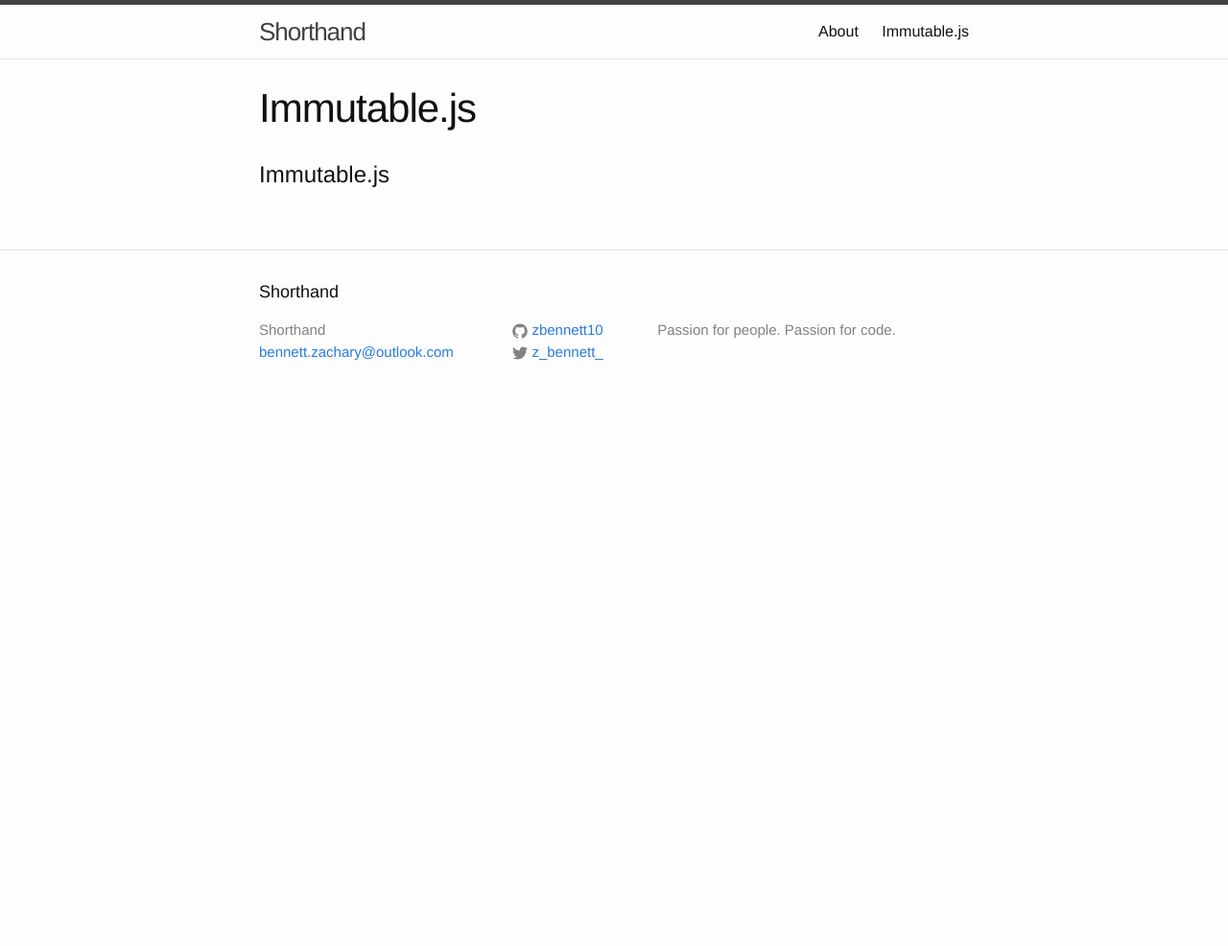
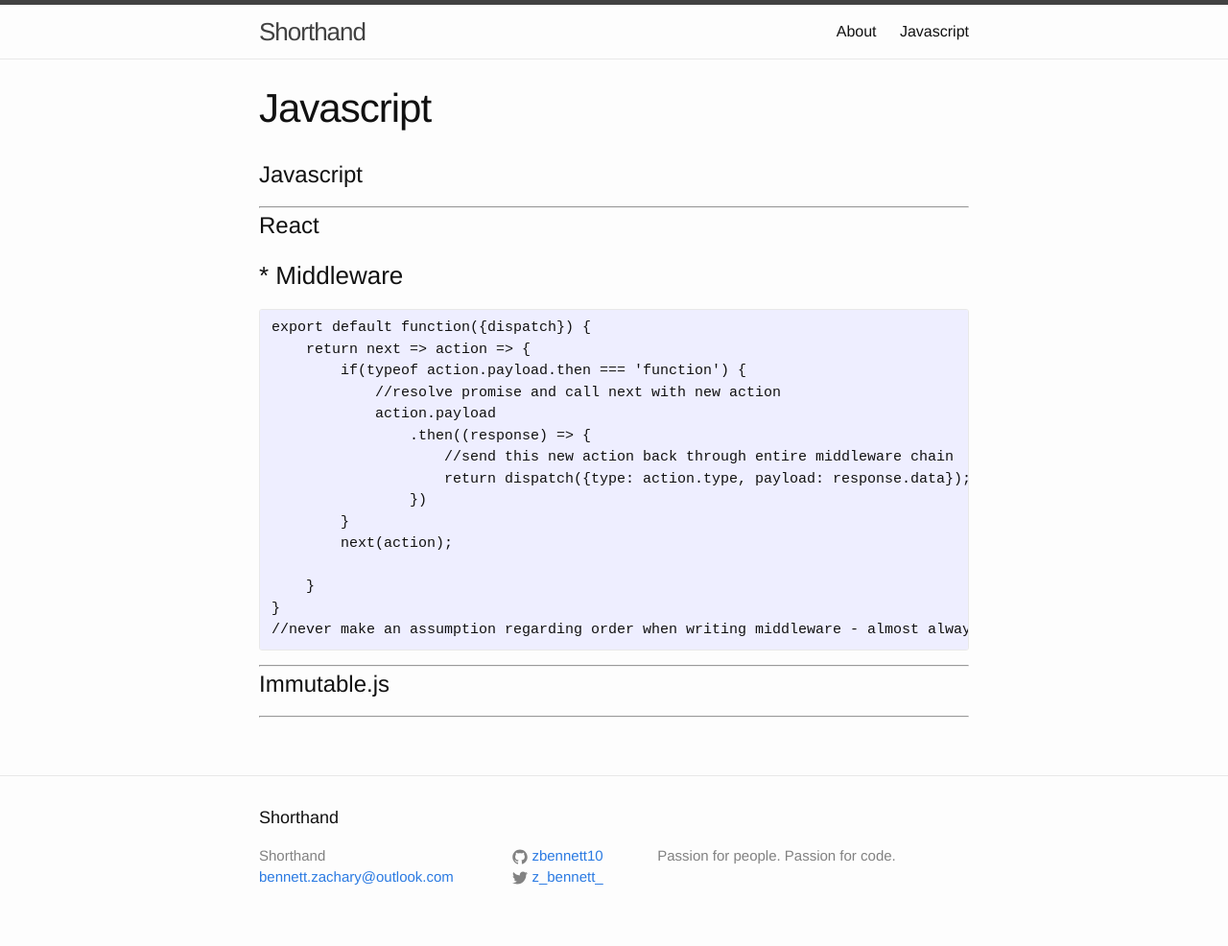
Before and after one commit to zbennett10/zbennett10.github.io, a Jekyll site: the page built from index.md, in a window 1280 px wide. Shown: the whole page at 96% size. Built offline with Jekyll 4.4.1, drawn with Linux system fonts in a browser that asks for light colours; our own code applies the rules of GitHub Pages for plain Markdown files; before the commit the page ends 900 px from its top, so only the background shows below that.

Commit message:
react middleware

````diff
--- a/_posts/2016-09-30-welcome-to-jekyll.markdown
+++ b/_posts/2016-09-30-welcome-to-jekyll.markdown
@@ -1,4 +1,4 @@
----
+<!-----
 layout: post
 title:  "Welcome to Jekyll!"
 date:   2016-09-30 10:35:49 -0400
@@ -22,4 +22,4 @@ Check out the [Jekyll docs][jekyll-docs] for more info on how to get the most ou
 
 [jekyll-docs]: http://jekyllrb.com/docs/home
 [jekyll-gh]:   https://github.com/jekyll/jekyll
-[jekyll-talk]: https://talk.jekyllrb.com/
+[jekyll-talk]: https://talk.jekyllrb.com/-->
--- a/index.md
+++ b/index.md
@@ -1 +1,26 @@
+# Javascript
+---
+# React
+### * Middleware
+```Javascript
+export default function({dispatch}) {
+    return next => action => {
+        if(typeof action.payload.then === 'function') {
+            //resolve promise and call next with new action
+            action.payload
+                .then((response) => {
+                    //send this new action back through entire middleware chain
+                    return dispatch({type: action.type, payload: response.data});
+                })
+        }
+        next(action);
+
+    }
+}
+//never make an assumption regarding order when writing middleware - almost always use dispatch when creating a new action
+```
+---
+
 # Immutable.js
+
+---
````
